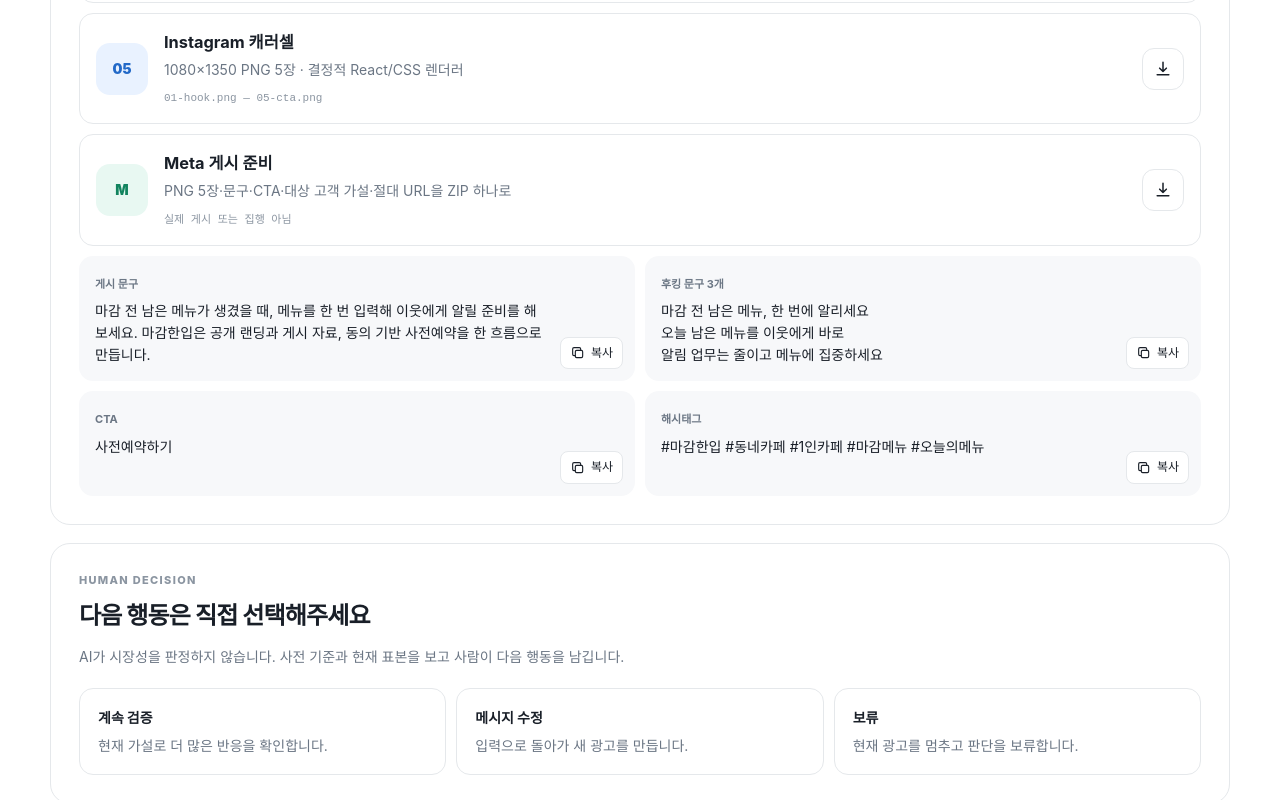
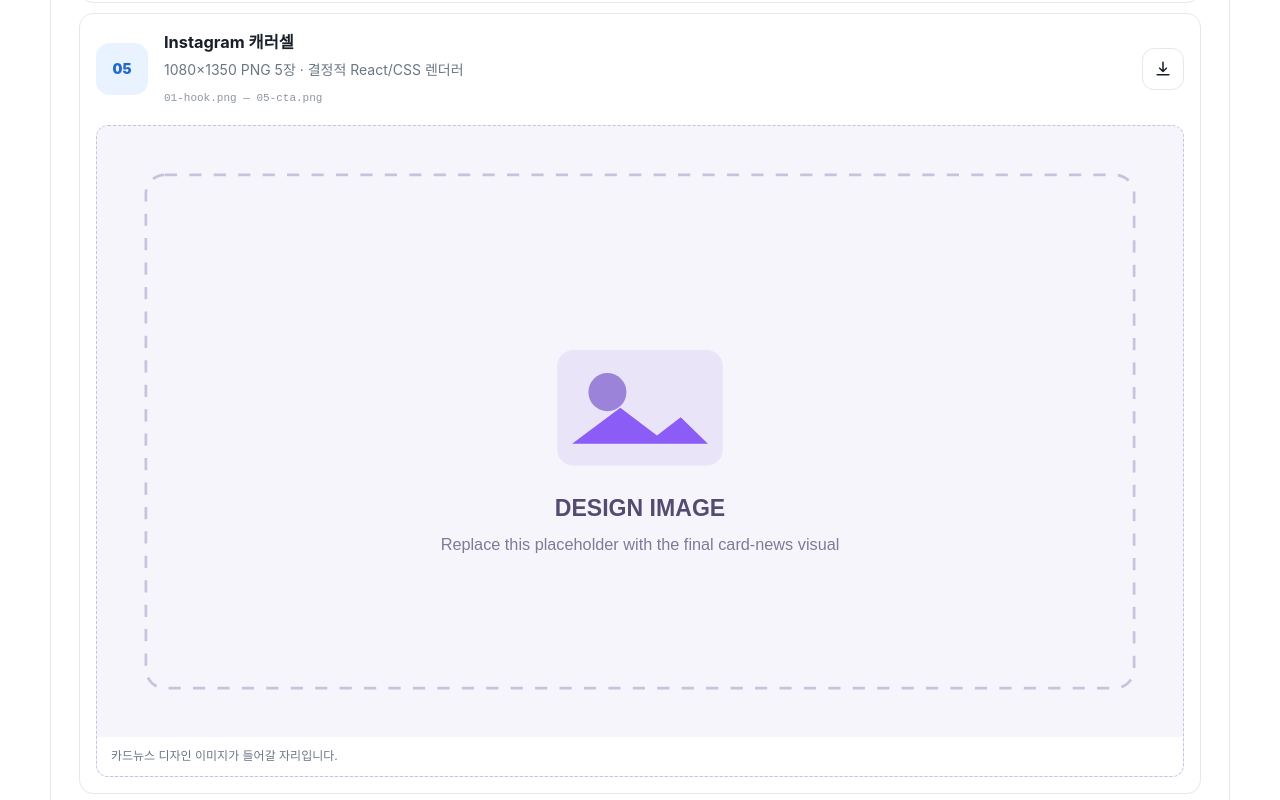
Before and after one commit to unithon26/marketvalley, a Next.js app: page /campaigns/demo in a window 1280 px wide. Shown: the part 1200-2000 px from the top of the page. Built offline with nearby package versions, Linux system fonts and the light colour scheme; no server answers.

Commit message:
feat: 리포트에 카드뉴스 이미지 자리를 추가

```diff
--- a/app/globals.css
+++ b/app/globals.css
@@ -212,6 +212,9 @@ button { color: inherit; }
 .deliverable-grid h3 { margin: 0 0 3px; }
 .deliverable-grid p { margin: 0 0 5px; color: var(--muted); }
 .deliverable-grid code { color: var(--tertiary); font-size: 11px; }
+.carousel-design-placeholder { grid-column: 1 / -1; overflow: hidden; margin: 2px 0 0; border: 1px dashed #c9c2dd; border-radius: 12px; background: var(--purple-soft); }
+.carousel-design-placeholder img { display: block; width: 100%; height: auto; }
+.carousel-design-placeholder figcaption { padding: 10px 14px; color: var(--muted); background: #fff; font-size: 12px; }
 .icon-button { display: grid; place-items: center; width: 42px; height: 42px; border: 1px solid var(--line); border-radius: 12px; background: white; cursor: pointer; }
 .icon-button:hover { background: var(--surface); }
 .copy-grid { display: grid; grid-template-columns: repeat(2, minmax(0, 1fr)); gap: 10px; margin-top: 10px; }
--- a/components/campaign-report.tsx
+++ b/components/campaign-report.tsx
@@ -1,5 +1,6 @@
 "use client";
 
+import NextImage from "next/image";
 import Link from "next/link";
 import { useCallback, useEffect, useMemo, useRef, useState } from "react";
 import { toPng } from "html-to-image";
@@ -291,7 +292,21 @@ export function CampaignReport({
         <div className="section-heading"><div><span className="eyebrow">READY TO USE</span><h2>광고 결과물</h2></div><span className="safe-label">외부 계정·광고비 사용 없음</span></div>
         <div className="deliverable-grid">
           <article><div className="deliverable-icon landing-icon">↗</div><div><h3>공개 랜딩페이지</h3><p>같은 광고 초안으로 렌더링되는 발표용 공개 경로</p><code>{publicPath}</code></div><Link className="icon-button" href={publicPath} target="_blank" aria-label="공개 랜딩 열기"><ExternalIcon /></Link></article>
-          <article><div className="deliverable-icon carousel-icon">05</div><div><h3>Instagram 캐러셀</h3><p>1080×1350 PNG 5장 · 결정적 React/CSS 렌더러</p><code>01-hook.png — 05-cta.png</code></div><button className="icon-button" type="button" onClick={downloadZip} disabled={exporting} aria-label="캐러셀 ZIP 다운로드"><DownloadIcon /></button></article>
+          <article className="carousel-deliverable">
+            <div className="deliverable-icon carousel-icon">05</div>
+            <div><h3>Instagram 캐러셀</h3><p>1080×1350 PNG 5장 · 결정적 React/CSS 렌더러</p><code>01-hook.png — 05-cta.png</code></div>
+            <button className="icon-button" type="button" onClick={downloadZip} disabled={exporting} aria-label="캐러셀 ZIP 다운로드"><DownloadIcon /></button>
+            <figure className="carousel-design-placeholder">
+              <NextImage
+                src="/report/carousel-preview-placeholder.svg"
+                alt=""
+                width={1600}
+                height={900}
+                sizes="(max-width: 640px) calc(100vw - 74px), 1060px"
+              />
+              <figcaption>카드뉴스 디자인 이미지가 들어갈 자리입니다.</figcaption>
+            </figure>
+          </article>
           <article><div className="deliverable-icon meta-icon">M</div><div><h3>Meta 게시 준비</h3><p>PNG 5장·문구·CTA·대상 고객 가설·절대 URL을 ZIP 하나로</p><code>실제 게시 또는 집행 아님</code></div><button className="icon-button" type="button" onClick={downloadMetaPackage} disabled={exporting} aria-busy={exporting} aria-label="Meta 게시 준비 다운로드"><DownloadIcon /></button></article>
         </div>
         <div className="copy-grid">
```
Also changed, not shown: public/report/carousel-preview-placeholder.svg (added), 1 other file (tests, documents, lock files or other folders).
